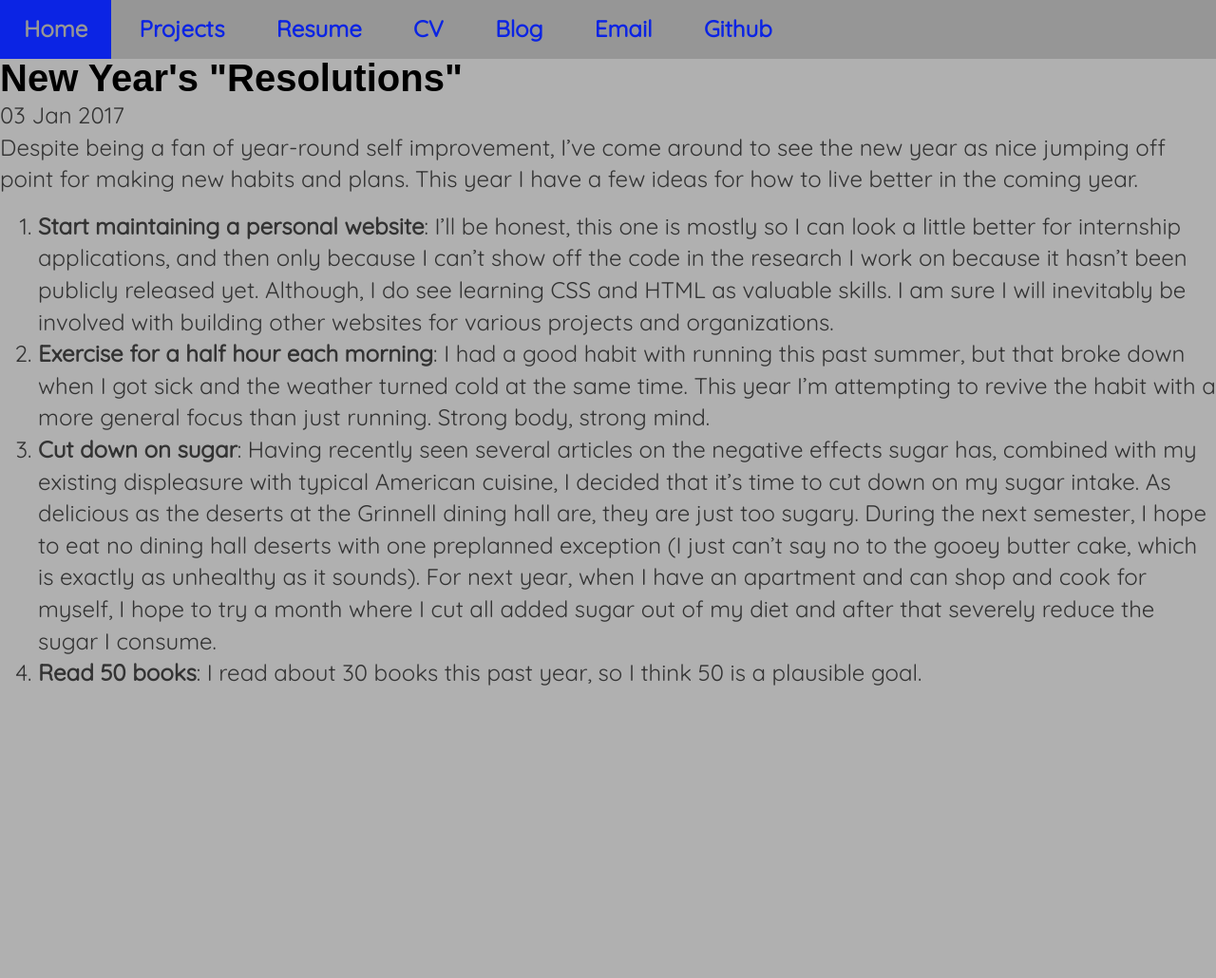
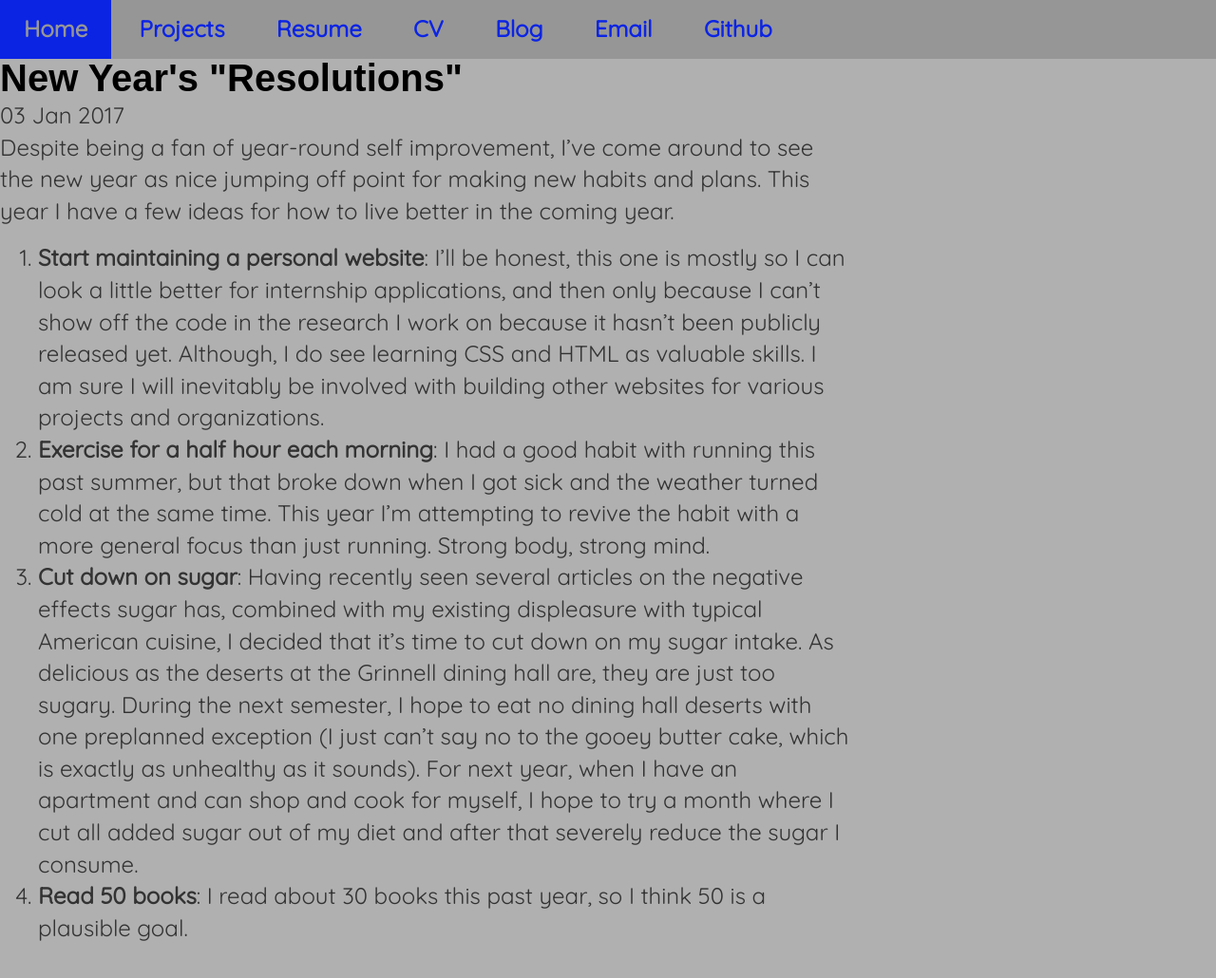
Before and after one commit to ZHHSegall/zhhsegall.github.io, a Jekyll site: the page built from _posts/2017-01-03-new-years-resolutions.md, in a window 1280 px wide and 1054 px high. Shown: the top 1030 px of the window at 95% size. Built offline with Jekyll 4.4.1, drawn with Linux system fonts in a browser that asks for light colours.

Commit message:
Center main text in default

```diff
--- a/_layouts/default.html
+++ b/_layouts/default.html
@@ -18,7 +18,8 @@
 	        		<li><a href="https://github.com/zhhsegall">Github</a></li>
 	    		</ul>
 			</nav>
-			<div class="container">
+			<div style="width:15%"> </div>
+			<div class="container" style="width:70%">
 
 			{{ content }}
 
--- a/css/main.css
+++ b/css/main.css
@@ -1,10 +1,6 @@
 body {
     margin: 60px auto 60px;
     background-color: #B0B0B0;
-}
-
-.blurb{
-    width: 70%;
 }
 
 nav ul{
--- a/index.html
+++ b/index.html
@@ -2,7 +2,6 @@
 layout: default
 title: Zachary Hong Hui Segall
 ---
-<div class="blurb">
 <div id="container" style="width:100%;">
  	<div id="image" style="float:left; width:43%;">
  		<center>
@@ -21,8 +20,5 @@
 			&middot Mentor for Discrete Strctures &middot Radio Show Host
 			&middot Amateur Game Designer &middot Aikidoka
  		</p>
-
  	</div>
 </div>
-
-</div><!-- /.blurb -->
```
Lines whose indentation alone changed are shown as unchanged.
